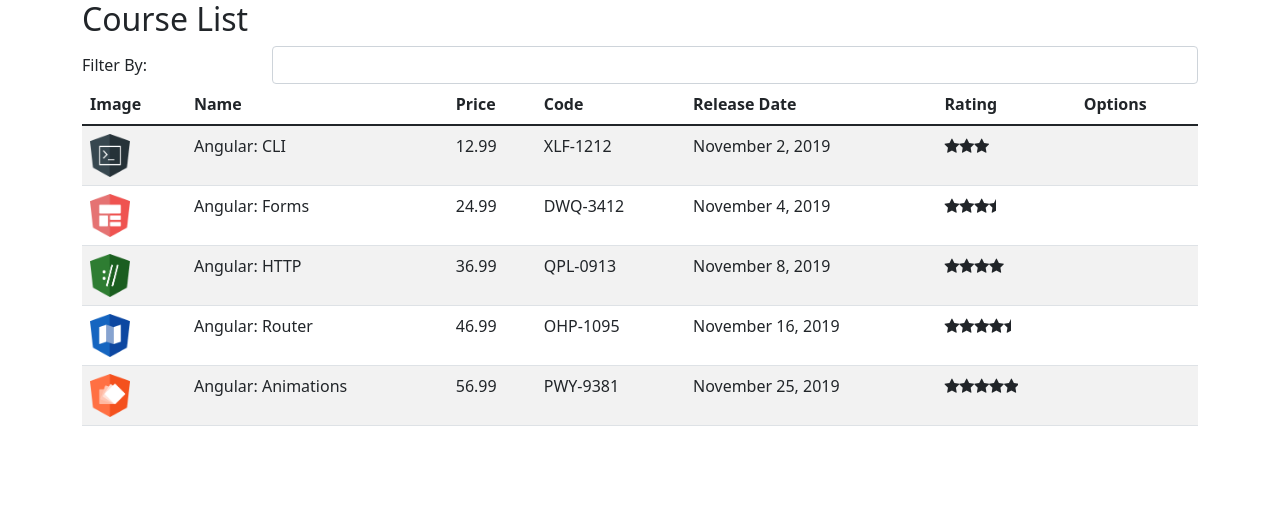
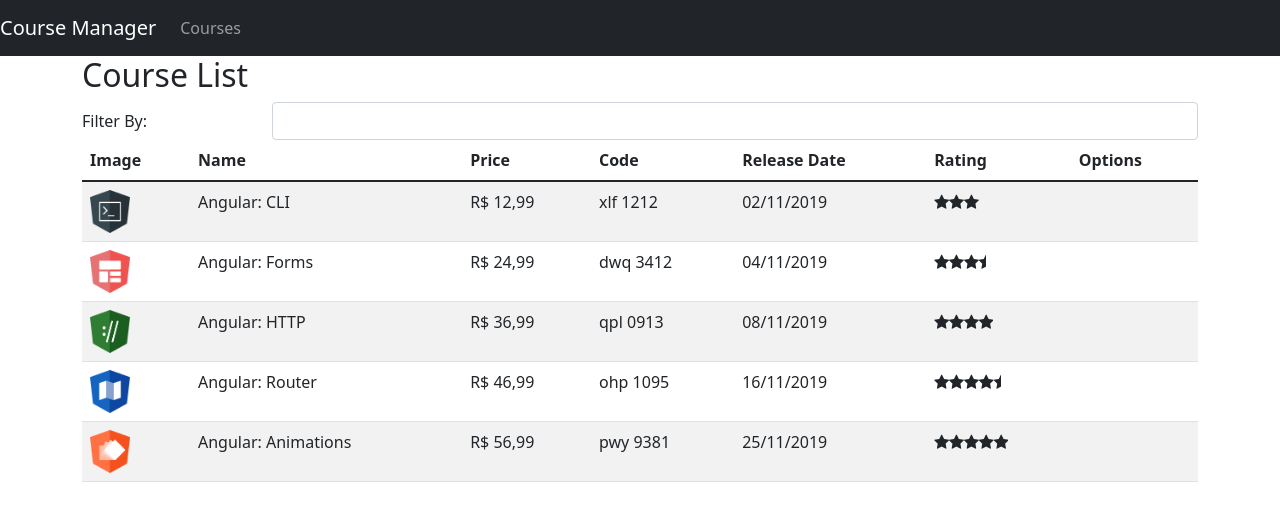
Before and after one commit to felipe-tiburcio/angular-course-manager, an Angular app: page /courses in a window 1280 px wide. Before the commit this address led to /. Shown: the top 520 px of the page. Built offline with nearby package versions, Linux system fonts and the light colour scheme.

Commit message:
some pipes and routes

```diff
--- a/src/app/app.component.html
+++ b/src/app/app.component.html
@@ -1,3 +1,4 @@
-<div class="container">
-  <app-course-list></app-course-list>
+<app-nav-bar></app-nav-bar>
+<div class="container" mt-4>
+  <router-outlet> </router-outlet>
 </div>
--- a/src/app/courses/course-list.component.html
+++ b/src/app/courses/course-list.component.html
@@ -25,9 +25,9 @@
         <img [src]="course.imageUrl" alt="Course Image" width="40" />
       </td>
       <td>{{ course.name }}</td>
-      <td>{{ course.price }}</td>
-      <td>{{ course.code }}</td>
-      <td>{{ course.releaseDate }}</td>
+      <td>{{ course.price | currency: "R$ " | replace: ".":"," }}</td>
+      <td>{{ course.code | lowercase | replace: "-":" " }}</td>
+      <td>{{ course.releaseDate | date: "dd/MM/yyyy" }}</td>
       <td>
         <app-star [rating]="course.rating"></app-star>
       </td>
--- /dev/null
+++ b/src/app/error-404/error-404.component.html
@@ -0,0 +1 @@
+<h2>Error 404</h2>
--- /dev/null
+++ b/src/app/nav-bar/nav-bar.component.html
@@ -0,0 +1,23 @@
+<nav class="navbar navbar-expand-lg navbar-dark bg-dark">
+  <a href="#" class="navbar-brand">Course Manager</a>
+
+  <button
+    class="navbar-toggler"
+    type="button"
+    data-toggle="collapse"
+    data-target="#navbarSupportedContent"
+    aria-controls="navbarSupportedContent"
+    aria-expanded="false"
+    aria-label="Toggle navigation"
+  >
+    <span class="navbar-toggler-icon"></span>
+  </button>
+
+  <div class="collapse navbar-collapse" id="navbarSupportedContent">
+    <ul class="navbar-nav mr-auto">
+      <li class="nav-item">
+        <a href="#" class="nav-link">Courses</a>
+      </li>
+    </ul>
+  </div>
+</nav>
--- /dev/null
+++ b/src/app/nav-bar/nav-bar.component.ts
@@ -0,0 +1,15 @@
+import { Component, OnInit } from '@angular/core';
+
+@Component({
+  selector: 'app-nav-bar',
+  templateUrl: './nav-bar.component.html',
+  styleUrls: ['./nav-bar.component.scss']
+})
+export class NavBarComponent implements OnInit {
+
+  constructor() { }
+
+  ngOnInit(): void {
+  }
+
+}
--- /dev/null
+++ b/src/app/pipes/replace.pipe.ts
@@ -0,0 +1,11 @@
+import { Pipe, PipeTransform } from "@angular/core";
+
+@Pipe({
+  name: 'replace'
+})
+
+export class ReplacePipe implements PipeTransform {
+  transform(value: string, char: string, valueToReplace: string) {
+    return value.replace(char, valueToReplace);
+  }
+}
```
Also changed, not shown: src/app/app.module.ts (+26 -3 lines), src/app/error-404/error-404.component.ts (added, +9 -0 lines), src/app/nav-bar/nav-bar.component.scss (added), 1 other file (tests, documents, lock files or other folders).
